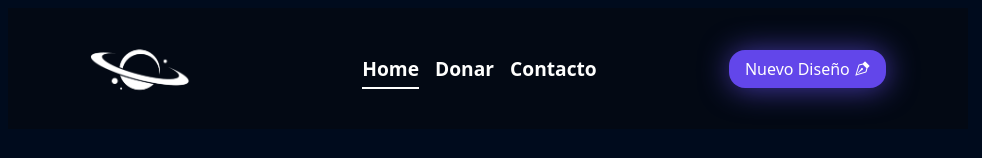
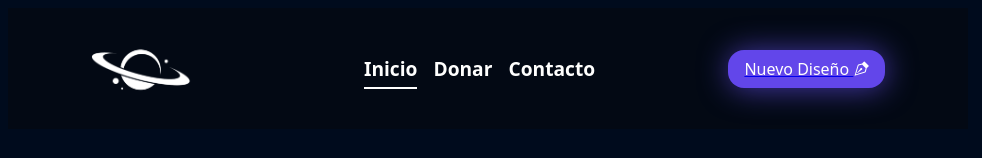
Before and after one commit to DruChill/PontiCloud, a React (Vite) app: page /contact in a window 1280 px wide. Shown: the top 158 px of the page, without its empty margins (0-982 px from the left). Built offline with nearby package versions, Linux system fonts and the light colour scheme; no server answers.

Commit message:
Update Header component: change 'Home' to 'Inicio' and link badge to Figma design

```diff
--- a/src/assets/Components/Header.jsx
+++ b/src/assets/Components/Header.jsx
@@ -7,7 +7,7 @@ function Header() {
         <nav>
         <ul>
             <li>
-              <a href="/" className='Active'>Home</a>
+              <a href="/" className='Active'>Inicio</a>
             </li>
             {/* <li>
               <a href="#">Mis Archivos</a>
@@ -23,7 +23,9 @@ function Header() {
             </li> */}
         </ul>
         </nav>
-        <div className="badge">Nuevo Diseño <i className="bi bi-vector-pen"></i></div>
+        <a href="https://www.figma.com/design/IAzZGCFH3u42pOouyr6PcG/ponticloud?node-id=0-1&t=JNKnipsySTDMYoML-1">
+          <div className="badge">Nuevo Diseño <i className="bi bi-vector-pen"></i></div>
+        </a>
     </header>
   )
 }
```
